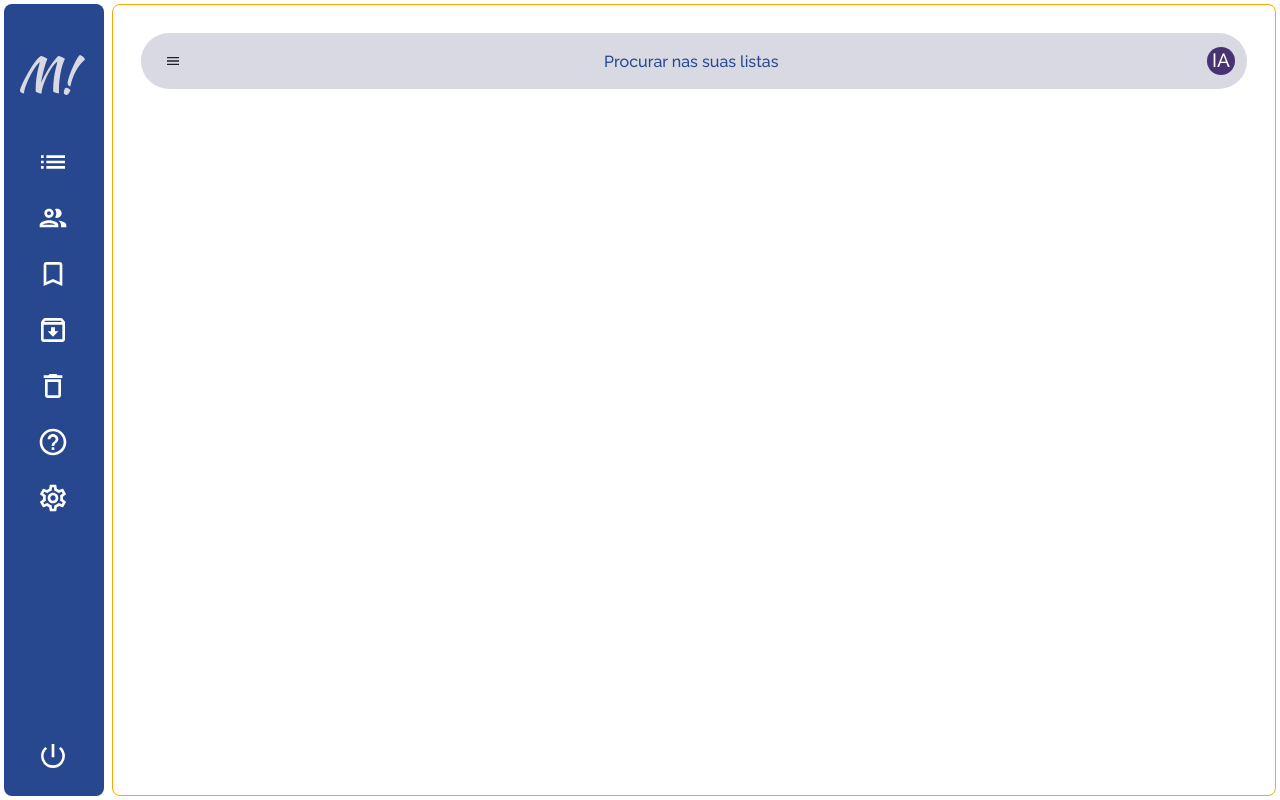
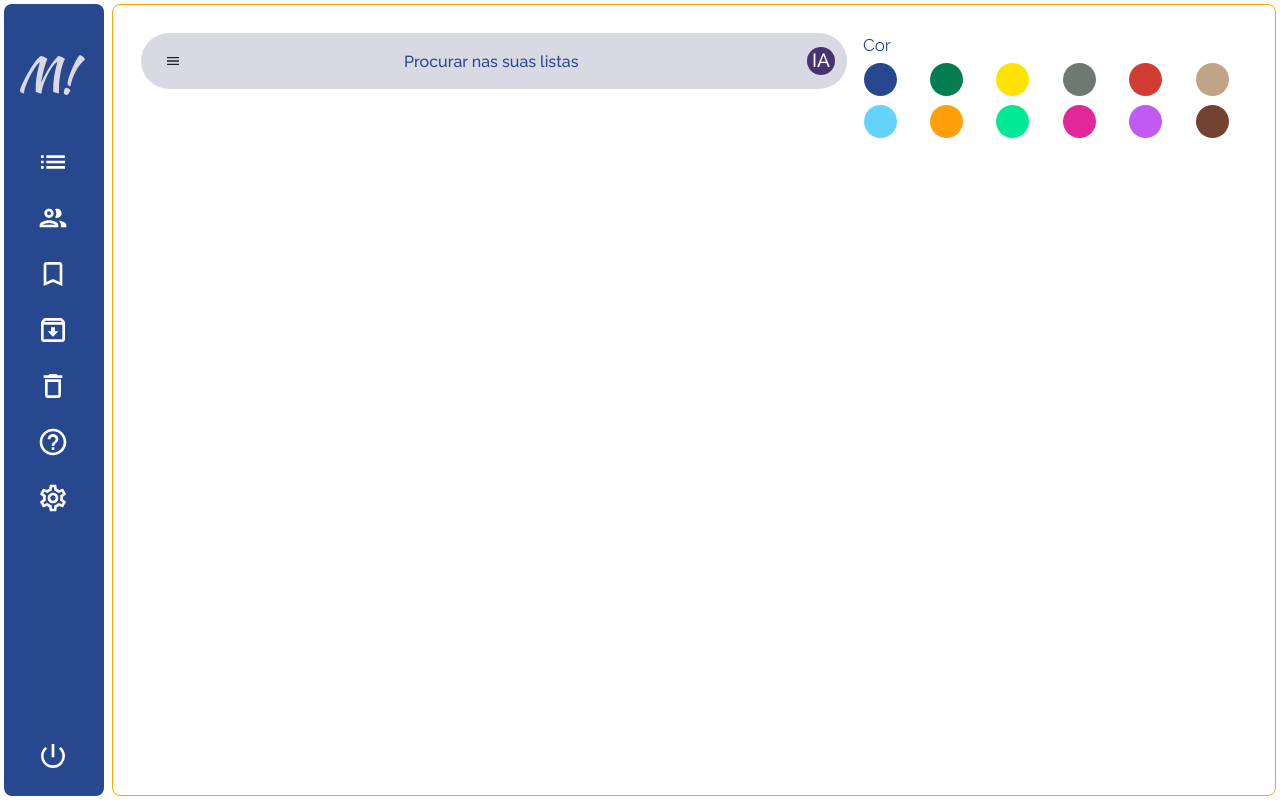
Before and after one commit to Achette/Make_a_List, a React (Create React App) app: page /dashboard in a window 1280 px wide. Built offline with nearby package versions, Linux system fonts and the light colour scheme.

Commit message:
style/pi3-22: padroniza componente ColorSelect

```diff
--- /dev/null
+++ b/src/components/ColorSelect/index.tsx
@@ -0,0 +1,68 @@
+import React, { useState } from 'react'
+import { Flex, Text, Box } from '@chakra-ui/react'
+
+export const ColorSelect = () => {
+  const [selectetColor, setSelectetColor] = useState<string>()
+
+  const colors = [
+    '#27488F',
+    '#047C52',
+    '#FFE200',
+    '#6E7972',
+    '#D23D33',
+    '#C1A386',
+    '#64D2FF',
+    '#FF9F0A',
+    '#00EA96',
+    '#E1289B',
+    '#BF5AF2',
+    '#734230',
+  ]
+
+  return (
+    <>
+      <Flex flexDirection="column" maxW="25rem" w="100%">
+        <Text
+          paddingLeft="1rem"
+          fontSize="1.0625rem"
+          fontWeight={400}
+          color="blue.900"
+        >
+          Cor
+        </Text>
+        <Flex maxW="100%" flexWrap="wrap">
+          {colors.map((color, index) => {
+            return (
+              <Flex
+                key={index}
+                w="16.6%"
+                paddingY="0,3125rem"
+                justifyContent="center"
+                alignItems="center"
+              >
+                <Flex
+                  onClick={() => setSelectetColor(color)}
+                  justifyContent="center"
+                  alignItems="center"
+                  border={color === selectetColor ? '2px' : 'unset'}
+                  borderColor="#27488F4D"
+                  cursor="pointer"
+                  w="2.625rem"
+                  h="2.625rem"
+                  borderRadius="full"
+                >
+                  <Box
+                    bg={color}
+                    borderRadius="full"
+                    w="2.0625rem"
+                    h="2.0625rem"
+                  ></Box>
+                </Flex>
+              </Flex>
+            )
+          })}
+        </Flex>
+      </Flex>
+    </>
+  )
+}
--- a/src/routes/Dashboard/index.tsx
+++ b/src/routes/Dashboard/index.tsx
@@ -9,6 +9,7 @@ import {
   SearchBar,
   Sidebar,
 } from 'components'
+import { ColorSelect } from 'components/ColorSelect'
 
 export const Dashboard = () => {
   const [collapse, setCollapse] = React.useState(false)
@@ -78,6 +79,8 @@ export const Dashboard = () => {
           collapse={collapse}
           handleCollapse={handleCollapseComponent}
         />
+
+        <ColorSelect />
       </Flex>
     </Flex>
   )
```
Also changed, not shown: src/components/ColorSelect/index.jsx (deleted, +0 -58 lines).
